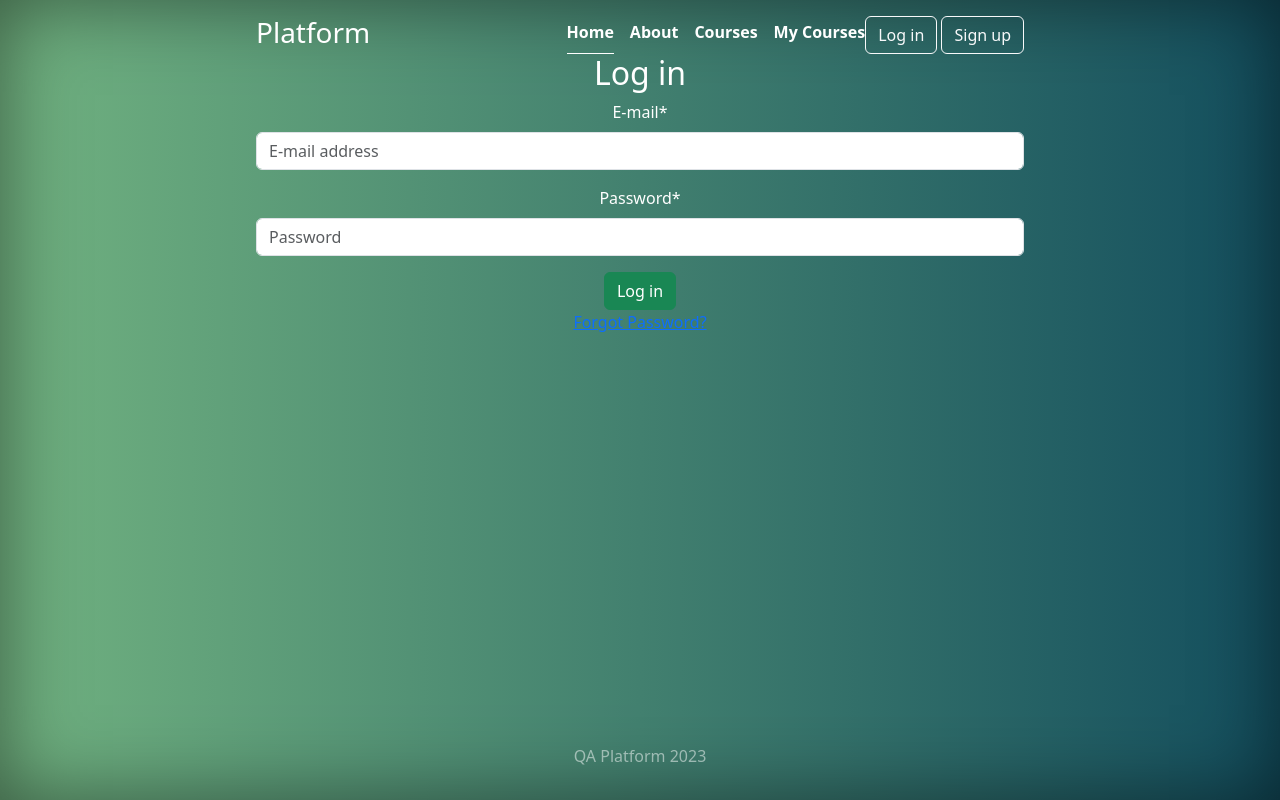
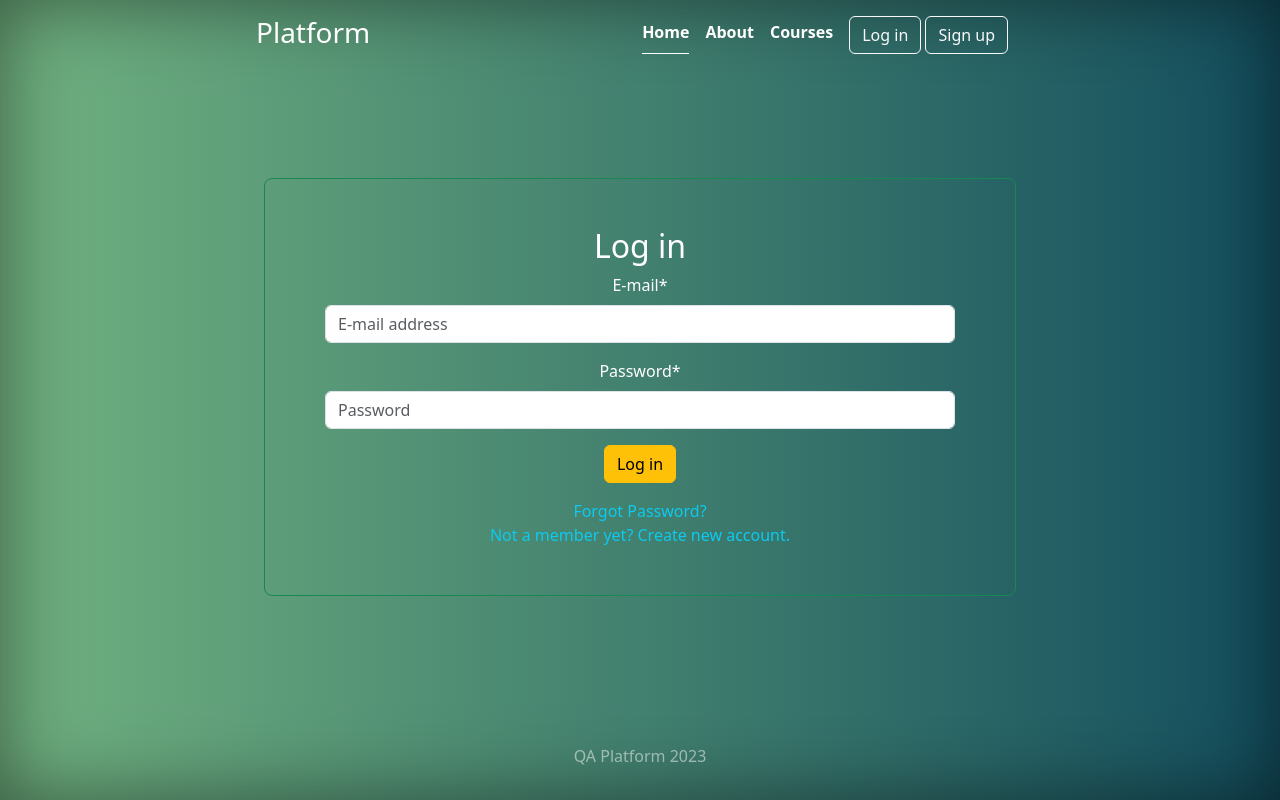
Before and after one commit to peterhrncirik/QA-Platform, a Django app: page /accounts/login/ in a window 1280 px wide. Run offline with Django 4.2, Linux system fonts and the light colour scheme; parts of the project's set-up code (start-up, migrations or seed data) failed here and were passed over; some libraries are stand-ins or nearby versions.

Commit message:
Design updates & Course model update

```diff
--- a/courses/models.py
+++ b/courses/models.py
@@ -10,6 +10,7 @@ class Subject(models.Model):
 
     title = models.CharField(max_length=200)
     slug = models.SlugField(max_length=200, unique=True)
+    instructor = models.ForeignKey(CustomUser, related_name='instructor', limit_choices_to={'is_instructor': True}, blank=True, null=True, on_delete=models.SET_NULL)
 
     class Meta:
         ordering = ['title']
--- a/templates/_base.html
+++ b/templates/_base.html
@@ -32,7 +32,6 @@
       <a href="{% url 'home' %}" class="nav-link fw-bold py-1 px-0 active" aria-current="page">Home</a>
       <a class="nav-link fw-bold py-1 px-0" href="{% url 'about' %}">About</a>
       <a class="nav-link fw-bold py-1 px-0" href="{% url 'courses_list' %}">Courses</a>
-      <a class="nav-link fw-bold py-1 px-0" href="{% url 'manage_course_list' %}">My Courses</a>
       <div class="dropdown text-end">
         {% if user.is_authenticated %}
           <a type="button" href="#" class="d-block text-white text-decoration-none dropdown-toggle fw-bold py-1 px-3" data-bs-toggle="dropdown" aria-expanded="false">
@@ -40,7 +39,7 @@
           </a>
           <ul class="dropdown-menu dropdown-menu text-small border border-dark">
             <li>
-              <a class="dropdown-item d-flex gap-2 align-items-center text-dark" href="#">
+              <span class="dropdown-item d-flex gap-2 align-items-center text-dark" href="#">
                 <svg xmlns="http://www.w3.org/2000/svg" width="16" height="16" fill="currentColor" class="bi bi-person-fill-up" viewBox="0 0 16 16">
                   <path d="M12.5 16a3.5 3.5 0 1 0 0-7 3.5 3.5 0 0 0 0 7Zm.354-5.854 1.5 1.5a.5.5 0 0 1-.708.708L13 11.707V14.5a.5.5 0 0 1-1 0v-2.793l-.646.647a.5.5 0 0 1-.708-.708l1.5-1.5a.5.5 0 0 1 .708 0ZM11 5a3 3 0 1 1-6 0 3 3 0 0 1 6 0Z"/>
                   <path d="M2 13c0 1 1 1 1 1h5.256A4.493 4.493 0 0 1 8 12.5a4.49 4.49 0 0 1 1.544-3.393C9.077 9.038 8.564 9 8 9c-5 0-6 3-6 4Z"/>
@@ -52,23 +51,23 @@
                 {% else %}
                 No group
                 {% endif %}
-              </a>
+              </span>
             </li>
-            <a class="dropdown-item d-flex gap-2 align-items-center text-dark" href="#">
+            <span class="dropdown-item d-flex gap-2 align-items-center text-dark" href="#">
               <svg xmlns="http://www.w3.org/2000/svg" width="16" height="16" fill="currentColor" class="bi bi-person-fill-up" viewBox="0 0 16 16">
                 <path d="M12.5 16a3.5 3.5 0 1 0 0-7 3.5 3.5 0 0 0 0 7Zm.354-5.854 1.5 1.5a.5.5 0 0 1-.708.708L13 11.707V14.5a.5.5 0 0 1-1 0v-2.793l-.646.647a.5.5 0 0 1-.708-.708l1.5-1.5a.5.5 0 0 1 .708 0ZM11 5a3 3 0 1 1-6 0 3 3 0 0 1 6 0Z"/>
                 <path d="M2 13c0 1 1 1 1 1h5.256A4.493 4.493 0 0 1 8 12.5a4.49 4.49 0 0 1 1.544-3.393C9.077 9.038 8.564 9 8 9c-5 0-6 3-6 4Z"/>
               </svg>
               {{ user|school }}
-            </a>
+            </span>
           </li>
             <li>
-              <a class="dropdown-item d-flex gap-2 align-items-center" href="#">
+              <a class="dropdown-item d-flex gap-2 align-items-center" href="{% url 'manage_course_list' %}">
                 <svg xmlns="http://www.w3.org/2000/svg" width="16" height="16" fill="currentColor" class="bi bi-play-btn text-success" viewBox="0 0 16 16">
                   <path d="M6.79 5.093A.5.5 0 0 0 6 5.5v5a.5.5 0 0 0 .79.407l3.5-2.5a.5.5 0 0 0 0-.814l-3.5-2.5z"/>
                   <path d="M0 4a2 2 0 0 1 2-2h12a2 2 0 0 1 2 2v8a2 2 0 0 1-2 2H2a2 2 0 0 1-2-2V4zm15 0a1 1 0 0 0-1-1H2a1 1 0 0 0-1 1v8a1 1 0 0 0 1 1h12a1 1 0 0 0 1-1V4z"/>
                 </svg>
-                Start learning
+                My Courses
               </a>
             </li>
             <li>
@@ -100,16 +99,11 @@
             </li>
           </ul>
           {% else %}
-          <form class="form-inline ml-auto">
+          <form class="form-inline ml-auto px-3">
             <a href="{% url 'account_login' %}" class="btn btn-outline-light">Log in</a>
             <a href="{% url 'account_signup' %}" class="btn btn-outline-light ml-2">Sign up</a>
           </form>
           {% endif %}
-        <ul class="dropdown-menu">
-          <li><a class="dropdown-item" href="#">Action</a></li>
-          <li><a class="dropdown-item" href="#">Another action</a></li>
-          <li><a class="dropdown-item" href="#">Something else here</a></li>
-        </ul>
       </div>
     </nav>
   </div>
--- a/templates/account/login.html
+++ b/templates/account/login.html
@@ -4,11 +4,16 @@
 {% block title %}Log in{% endblock %}
 
 {% block content %}
-<h2>Log in</h2>
-<form method="post">
-  {% csrf_token %}
-  {{ form|crispy }}
-  <button class="btn btn-success" type="submit">Log in</button>
-</form>
-<a href="{% url 'account_reset_password' %}">Forgot Password?</a>
+<div class="row p-4 p-md-5 my-4 mx-2 border border-success rounded-3 mt-auto">
+  <h2>Log in</h2>
+  <form method="post">
+    {% csrf_token %}
+    {{ form|crispy }}
+    <button class="btn btn-warning" type="submit">Log in</button>
+  </form>
+  <div class="mt-3 d-flex flex-column">
+    <a href="{% url 'account_reset_password' %}" class="text-info text-decoration-none">Forgot Password?</a>
+    <a href="{% url 'account_signup' %}" class="text-info text-decoration-none">Not a member yet? Create new account.</a>
+  </div>
+  </div>
 {% endblock content %}
```
Also changed, not shown: templates/account/password_reset.html (+8 -6 lines), README.md, courses/migrations/0008_subject_instructor.py (added).
